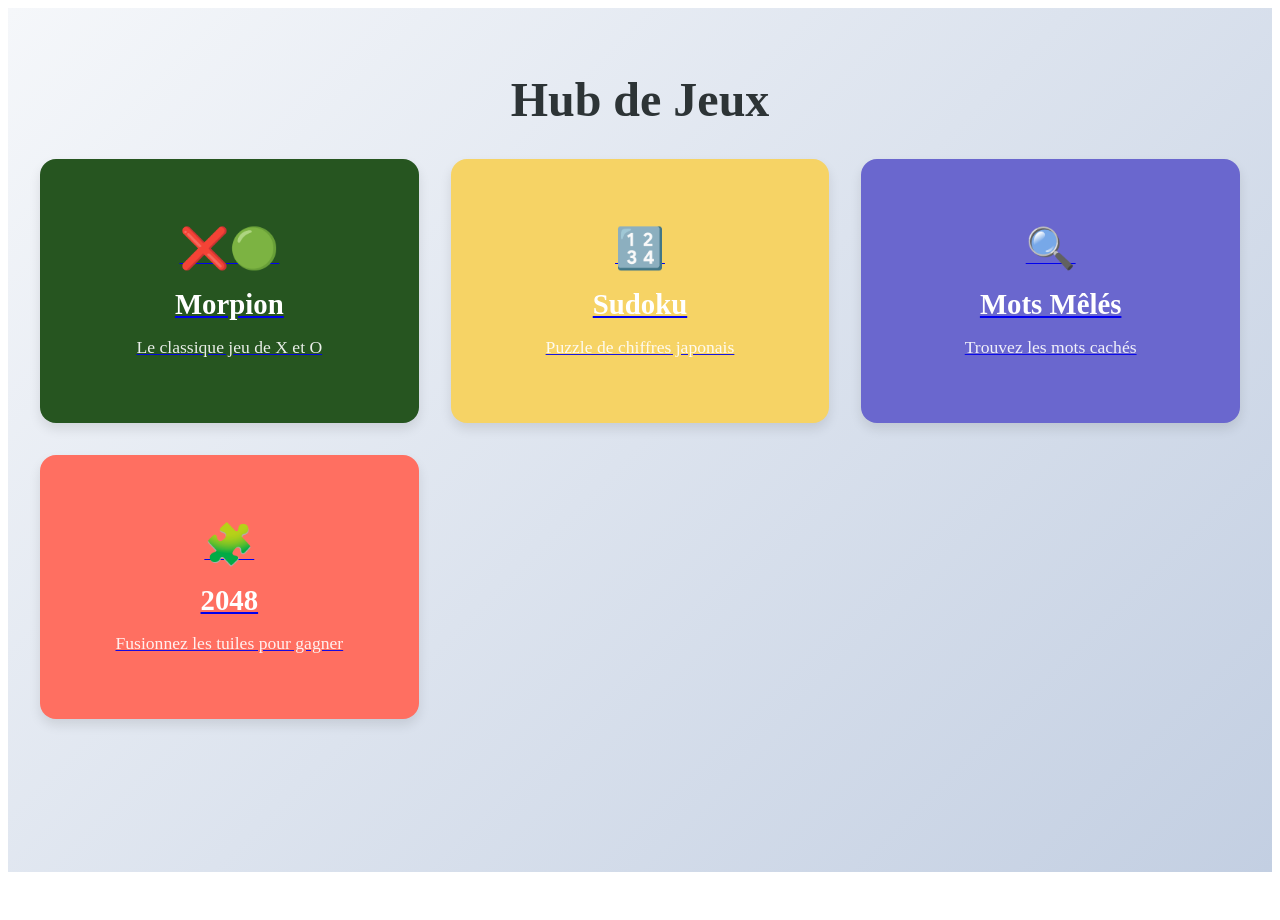
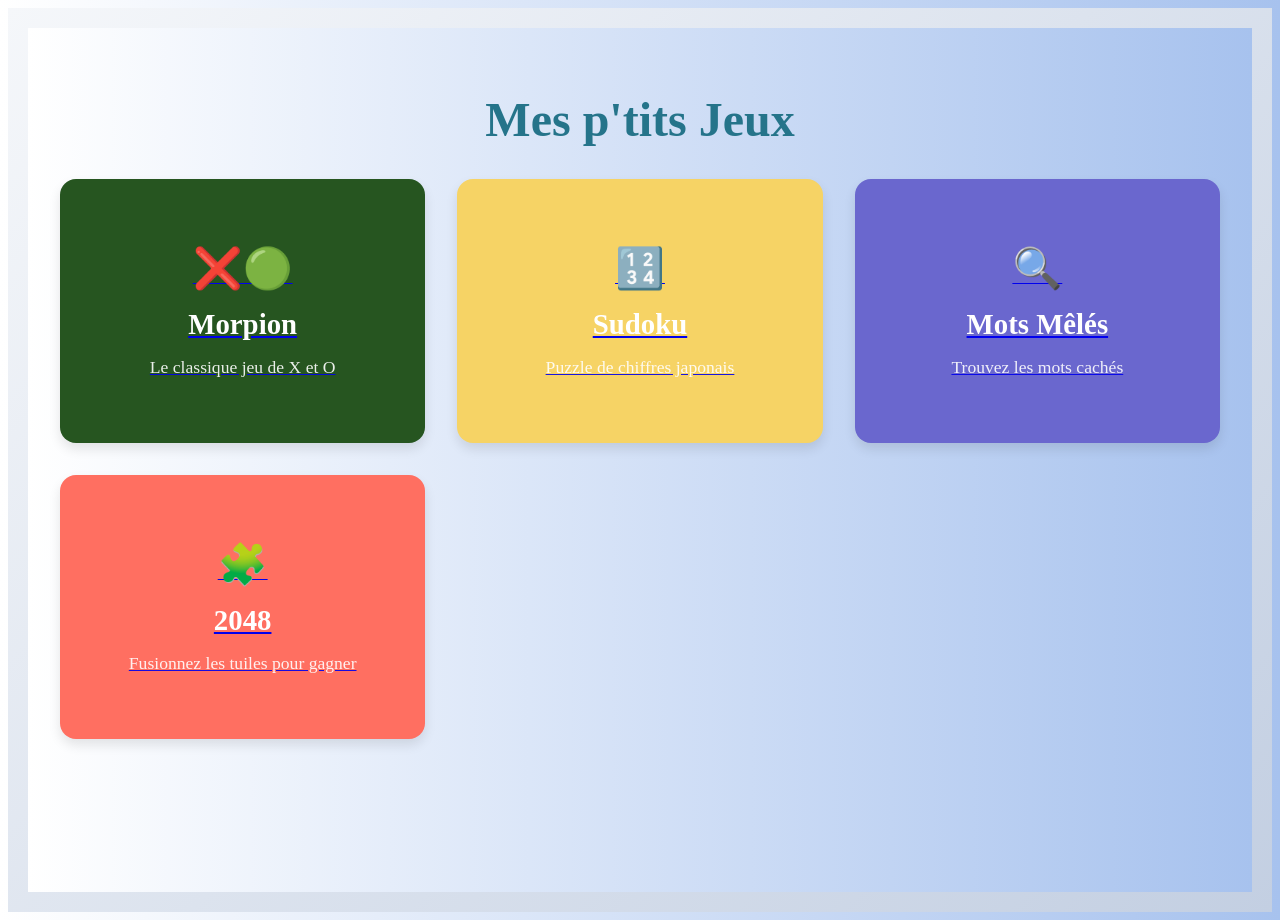
Before and after one commit to 22101986/games-hub, a Next.js app: page / in a window 1280 px wide. Before the commit the page ends 880 px from the top, so only its background shows below. Built offline with nearby package versions, Linux system fonts and the light colour scheme.

Commit message:
dernier commit avant ajout d'autres jeux...

```diff
--- a/src/components/games/Game2048/Game2048.module.css
+++ b/src/components/games/Game2048/Game2048.module.css
@@ -2,7 +2,7 @@
     max-width: 500px;
     width: 100%;
     margin: 0 auto;
-    background-color: #ffffffcc;
+    background-color: #ff6f61;
     border-radius: 20px;
     box-shadow: 0 10px 25px rgba(0, 0, 0, 0.15);
     padding: 20px;
--- a/src/components/games/MotsMeles/Game.js
+++ b/src/components/games/MotsMeles/Game.js
@@ -22,7 +22,7 @@
   const [grid, setGrid] = useState([]);
   const [foundWords, setFoundWords] = useState([]);
   const [selectedCells, setSelectedCells] = useState([]);
-  const [gridSize, setGridSize] = useState(15);
+  const [gridSize, setGridSize] = useState(12);
   const [difficulty, setDifficulty] = useState('medium');
   const [isLoading, setIsLoading] = useState(false);
   const [wordPositions, setWordPositions] = useState({});
@@ -187,8 +187,8 @@
 
   return (
     <div className={styles.app}>
-      <h1>Mots Mêlés</h1>
-      <h2>Thème: {theme.toUpperCase()}</h2>
+      <h1 className='title'>Mots Mêlés</h1>
+      <h2 className='title'>Thème: {theme.toUpperCase()}</h2>
 
       <Controls
         gridSize={gridSize}
--- a/src/components/games/Sudoku/Sudoku.module.css
+++ b/src/components/games/Sudoku/Sudoku.module.css
@@ -3,7 +3,7 @@
     max-width: 700px;
     margin: auto;
     padding: 30px;
-    background-color: rgba(255, 255, 255, 0.85);
+    background-color: #f6d365;
     border-radius: 20px;
     box-shadow: 0 10px 30px rgba(0,0,0,0.2);
     margin-top: 40px;
--- /dev/null
+++ b/src/pages/_app.js
@@ -0,0 +1,17 @@
+import Head from 'next/head'
+import '../styles/globals.css'
+
+function MyApp({ Component, pageProps }) {
+  return (
+    <>
+      <Head>
+        <link rel="icon" href="/favicon.png" />
+      </Head>
+    <div className="min-h-screen bg-primary"> {/* Ou bg-gradient-to-r from-rose-400 to-orange-300 */}
+      <Component {...pageProps} />
+    </div>
+    </>
+  )
+}
+
+export default MyApp
--- a/src/pages/index.js
+++ b/src/pages/index.js
@@ -1,11 +1,15 @@
-// pages/index.js
 import Link from 'next/link';
 import styles from '../styles/Games.module.css';
 
 export default function Home() {
   return (
+    <div style={{
+        background: 'linear-gradient(135deg, #f5f7fa 0%, #c3cfe2 100%)',
+        minHeight: '100vh',
+        padding: '20px'
+      }}>
         <div className={styles.hubContainer}>
-      <h1 className={styles.title}>Hub de Jeux</h1>
+        <h1 className={styles.title}>Mes p'tits Jeux</h1>
         <div className={styles.gamesGrid}>
             <GameCard
             title="Morpion"
@@ -37,6 +41,8 @@
             />
         </div>
         </div>
+        </div>
+
   );
 }
 
--- a/src/styles/Games.module.css
+++ b/src/styles/Games.module.css
@@ -1,16 +1,16 @@
-/* styles/Games.module.css */
+
 .hubContainer {
     min-height: 100vh;
     padding: 2rem;
     display: flex;
     flex-direction: column;
     align-items: center;
-    background: linear-gradient(135deg, #f5f7fa 0%, #c3cfe2 100%);
+    background: linear-gradient(to right, #ffffff,#a7c2ee);;
   }
 
   .title {
     font-size: 3rem;
-    color: #2d3436;
+    color: #25748a;
     margin-bottom: 2rem;
     text-align: center;
   }
--- a/src/styles/globals.css
+++ b/src/styles/globals.css
@@ -0,0 +1,3 @@
+body {
+    background: linear-gradient(to right, #ffffff,#a7c2ee);
+  }
```
Also changed, not shown: src/components/games/MotsMeles/MotsMeles.module.css (+3 -6 lines), public/favicon.png (added). Lines whose indentation alone changed are shown as unchanged.
